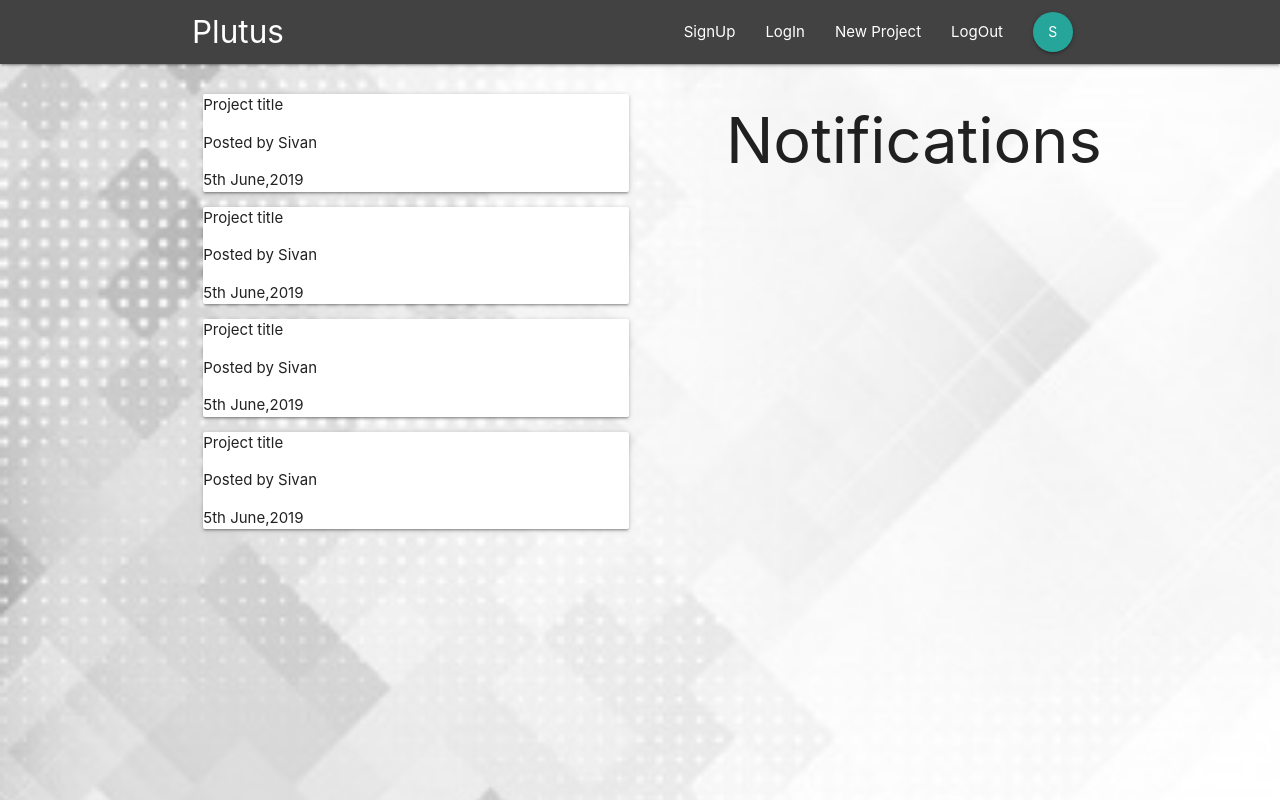
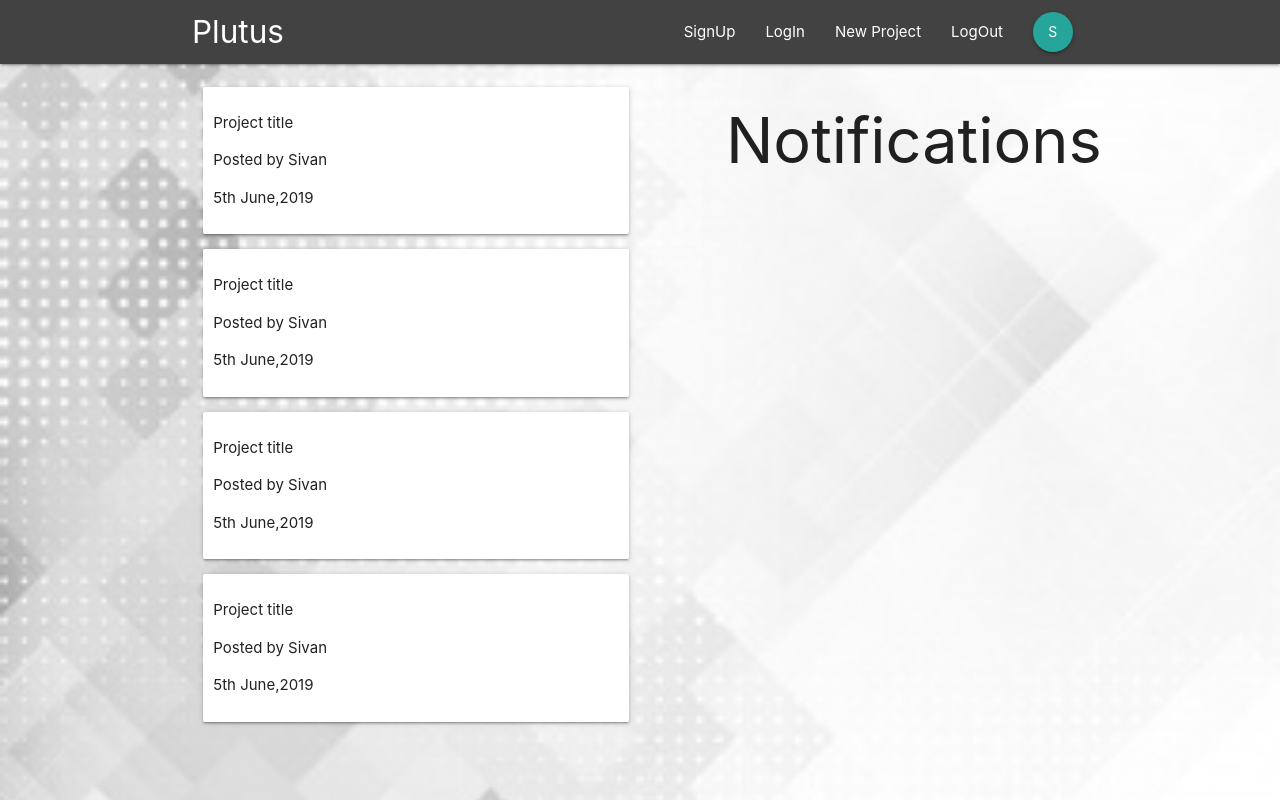
Before and after one commit to sivanpayyadakath/Plutus, a React (Create React App) app: page / in a window 1280 px wide. Built offline with nearby package versions, Linux system fonts and the light colour scheme.

Commit message:
card padding

```diff
--- a/src/index.css
+++ b/src/index.css
@@ -26,3 +26,7 @@ form{
 form button,h5{
   margin: 20px 0;
 }
+
+.card{
+  padding: 10px;
+}
```
